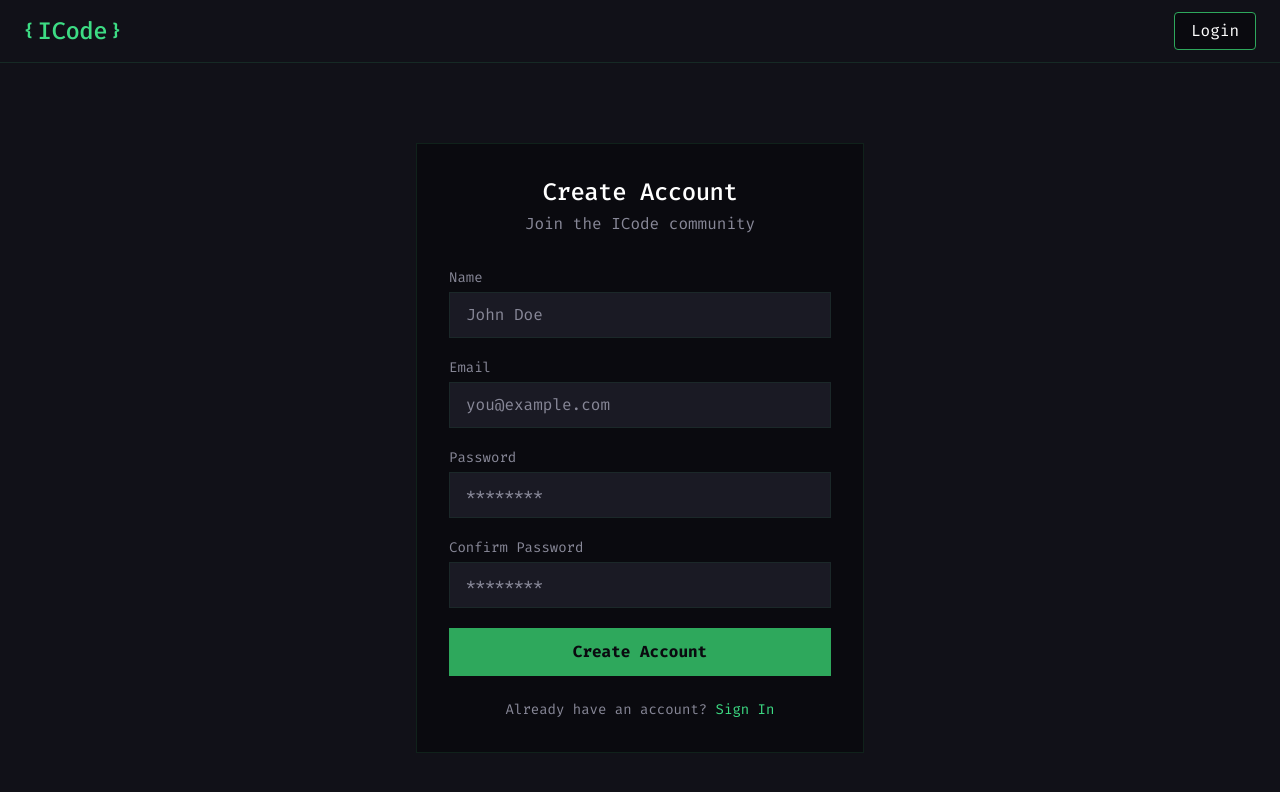
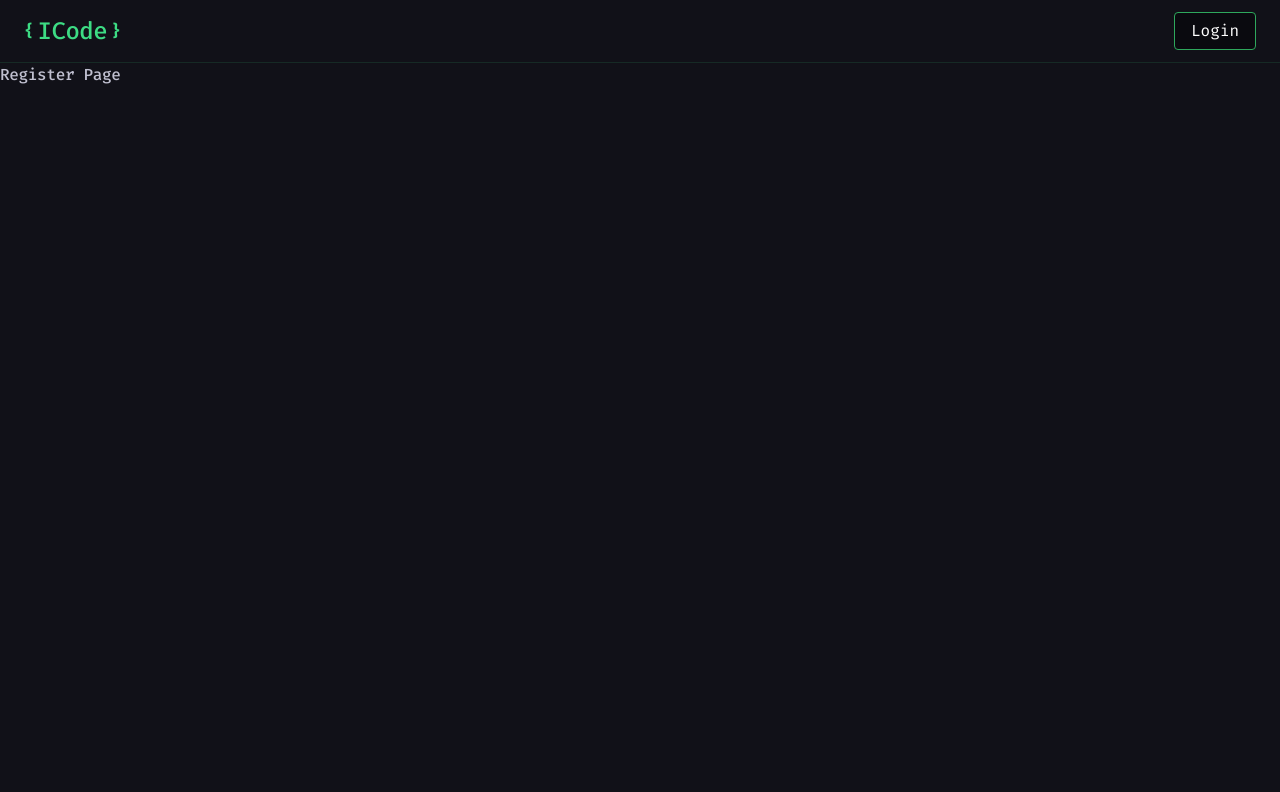
Before and after one commit to saudprashant2062/ICode, a React (Vite) app in the folder Frontend_ICode/: page /register in a window 1280 px wide. Shown: the top 792 px of the page. Built offline with nearby package versions, Linux system fonts and the light colour scheme.

Commit message:
Removed some ui featuers

```diff
--- a/Frontend_ICode/src/pages/Login.jsx
+++ b/Frontend_ICode/src/pages/Login.jsx
@@ -1,85 +1,10 @@
-import { Link } from "react-router-dom";
 import Navbar from "../components/Navbar";
-import Section from "../components/Section";
-import { useState } from "react";
 
 export default function Login() {
-  const [form, setForm] = useState({ email: "", password: "" });
-  const [errors, setErrors] = useState({});
-
-  const handleChange = (e) => {
-    setForm({ ...form, [e.target.name]: e.target.value });
-    if (errors[e.target.name]) {
-      setErrors({ ...errors, [e.target.name]: "" });
-    }
-  };
-
-  const handleSubmit = (e) => {
-    e.preventDefault();
-    const newErrors = {};
-    if (!form.email) newErrors.email = "Email is required";
-    if (!form.password) newErrors.password = "Password is required";
-    if (Object.keys(newErrors).length > 0) {
-      setErrors(newErrors);
-      return;
-    }
-  };
-
   return (
     <>
       <Navbar title="ICode" />
-      <Section>
-        <div className="max-w-md mx-auto mt-10">
-          <div className="border border-green-500/15 bg-black p-8">
-            <div className="text-center mb-8">
-              <h2 className="text-2xl font-bold text-white">Welcome Back</h2>
-              <p className="text-gray-600 mt-1">Sign in to your ICode account</p>
-            </div>
-
-            <form onSubmit={handleSubmit} className="space-y-5">
-              <div>
-                <label className="block text-sm text-gray-600 mb-1">Email</label>
-                <input
-                  type="email"
-                  name="email"
-                  value={form.email}
-                  onChange={handleChange}
-                  placeholder="you@example.com"
-                  className="w-full px-4 py-2.5 bg-gray-900 border border-green-500/10 text-white placeholder-gray-600 focus:border-green-500/40 focus:outline-none transition-all duration-200"
-                />
-                {errors.email && <p className="text-red-400 text-xs mt-1">{errors.email}</p>}
-              </div>
-
-              <div>
-                <label className="block text-sm text-gray-600 mb-1">Password</label>
-                <input
-                  type="password"
-                  name="password"
-                  value={form.password}
-                  onChange={handleChange}
-                  placeholder="********"
-                  className="w-full px-4 py-2.5 bg-gray-900 border border-green-500/10 text-white placeholder-gray-600 focus:border-green-500/40 focus:outline-none transition-all duration-200"
-                />
-                {errors.password && <p className="text-red-400 text-xs mt-1">{errors.password}</p>}
-              </div>
-
-              <button
-                type="submit"
-                className="w-full py-3 bg-green-500 text-black font-bold hover:bg-green-400 transition-all duration-200"
-              >
-                Sign In
-              </button>
-            </form>
-
-            <p className="text-center text-sm text-gray-600 mt-6">
-              Don&apos;t have an account?{' '}
-              <Link to="/register" className="text-green-400 hover:underline">
-                Register
-              </Link>
-            </p>
-          </div>
-        </div>
-      </Section>
+      <h1>Login Page</h1>
     </>
   );
 }
--- a/Frontend_ICode/src/pages/Register.jsx
+++ b/Frontend_ICode/src/pages/Register.jsx
@@ -1,114 +1,10 @@
-import { Link } from "react-router-dom";
 import Navbar from "../components/Navbar";
-import Section from "../components/Section";
-import { useState } from "react";
 
-export default function Register() {
-  const [form, setForm] = useState({ name: "", email: "", password: "", confirmPassword: "" });
-  const [errors, setErrors] = useState({});
-
-  const handleChange = (e) => {
-    setForm({ ...form, [e.target.name]: e.target.value });
-    if (errors[e.target.name]) {
-      setErrors({ ...errors, [e.target.name]: "" });
-    }
-  };
-
-  const handleSubmit = (e) => {
-    e.preventDefault();
-    const newErrors = {};
-    if (!form.name) newErrors.name = "Name is required";
-    if (!form.email) newErrors.email = "Email is required";
-    if (!form.password) newErrors.password = "Password is required";
-    else if (form.password.length < 6) newErrors.password = "Password must be at least 6 characters";
-    if (form.password !== form.confirmPassword) newErrors.confirmPassword = "Passwords do not match";
-    if (Object.keys(newErrors).length > 0) {
-      setErrors(newErrors);
-      return;
-    }
-  };
-
+export default function Login() {
   return (
     <>
       <Navbar title="ICode" />
-      <Section>
-        <div className="max-w-md mx-auto mt-10">
-          <div className="border border-green-500/15 bg-black p-8">
-            <div className="text-center mb-8">
-              <h2 className="text-2xl font-bold text-white">Create Account</h2>
-              <p className="text-gray-600 mt-1">Join the ICode community</p>
-            </div>
-
-            <form onSubmit={handleSubmit} className="space-y-5">
-              <div>
-                <label className="block text-sm text-gray-600 mb-1">Name</label>
-                <input
-                  type="text"
-                  name="name"
-                  value={form.name}
-                  onChange={handleChange}
-                  placeholder="John Doe"
-                  className="w-full px-4 py-2.5 bg-gray-900 border border-green-500/10 text-white placeholder-gray-600 focus:border-green-500/40 focus:outline-none transition-all duration-200"
-                />
-                {errors.name && <p className="text-red-400 text-xs mt-1">{errors.name}</p>}
-              </div>
-
-              <div>
-                <label className="block text-sm text-gray-600 mb-1">Email</label>
-                <input
-                  type="email"
-                  name="email"
-                  value={form.email}
-                  onChange={handleChange}
-                  placeholder="you@example.com"
-                  className="w-full px-4 py-2.5 bg-gray-900 border border-green-500/10 text-white placeholder-gray-600 focus:border-green-500/40 focus:outline-none transition-all duration-200"
-                />
-                {errors.email && <p className="text-red-400 text-xs mt-1">{errors.email}</p>}
-              </div>
-
-              <div>
-                <label className="block text-sm text-gray-600 mb-1">Password</label>
-                <input
-                  type="password"
-                  name="password"
-                  value={form.password}
-                  onChange={handleChange}
-                  placeholder="********"
-                  className="w-full px-4 py-2.5 bg-gray-900 border border-green-500/10 text-white placeholder-gray-600 focus:border-green-500/40 focus:outline-none transition-all duration-200"
-                />
-                {errors.password && <p className="text-red-400 text-xs mt-1">{errors.password}</p>}
-              </div>
-
-              <div>
-                <label className="block text-sm text-gray-600 mb-1">Confirm Password</label>
-                <input
-                  type="password"
-                  name="confirmPassword"
-                  value={form.confirmPassword}
-                  onChange={handleChange}
-                  placeholder="********"
-                  className="w-full px-4 py-2.5 bg-gray-900 border border-green-500/10 text-white placeholder-gray-600 focus:border-green-500/40 focus:outline-none transition-all duration-200"
-                />
-                {errors.confirmPassword && <p className="text-red-400 text-xs mt-1">{errors.confirmPassword}</p>}
-              </div>
-
-              <button
-                type="submit"
-                className="w-full py-3 bg-green-500 text-black font-bold hover:bg-green-400 transition-all duration-200"
-              >
-                Create Account
-              </button>
-            </form>
-
-            <p className="text-center text-sm text-gray-600 mt-6">
-              Already have an account?{' '}
-              <Link to="/login" className="text-green-400 hover:underline">
-                Sign In
-              </Link>
-            </p>
-          </div>
-        </div>
-      </Section>
+      <h1>Register Page</h1>
     </>
   );
 }
```
